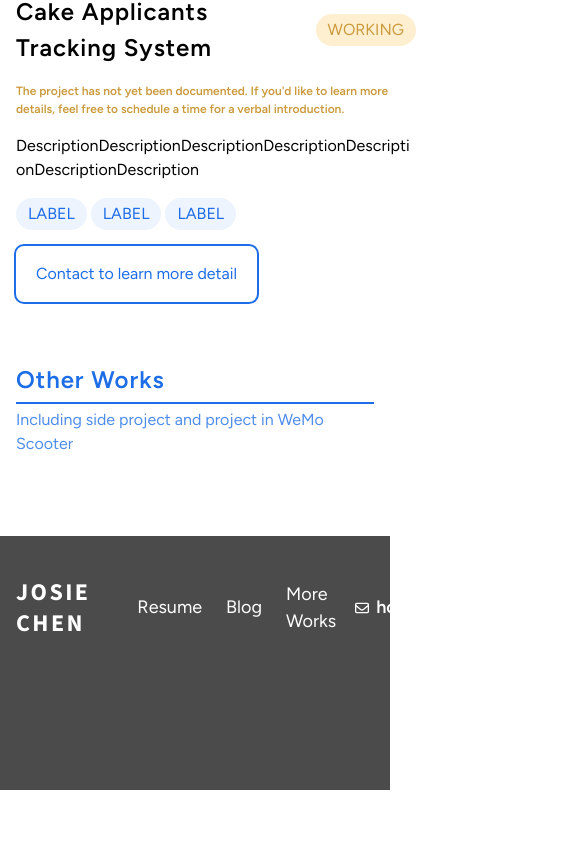
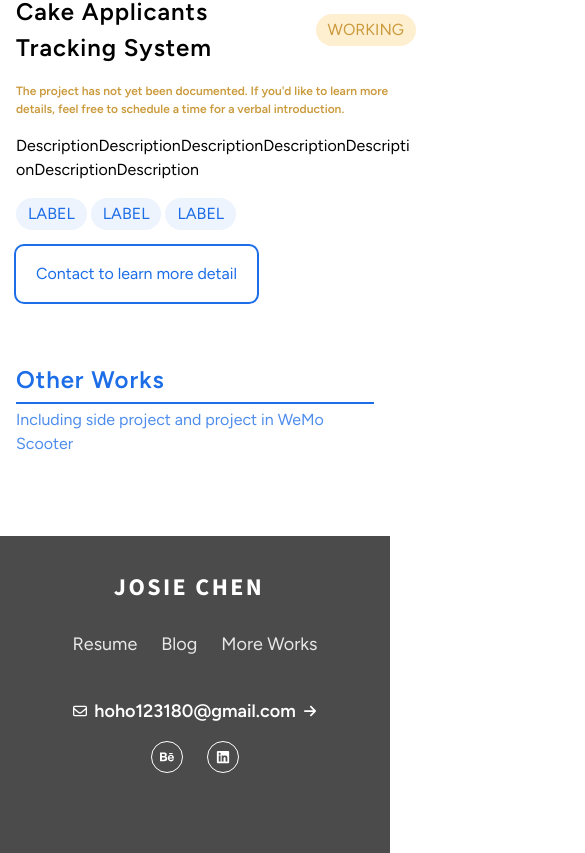
Before and after one commit to hoho123180/josie-portfolio, a Next.js app: page / in a window 390 px wide. Shown: the part 4393-5246 px from the top of the page, 585 px wide, since content can reach past the window. Before the commit the page ends 5183 px from the top, so only its background shows below. Built offline with nearby package versions, Linux system fonts and the light colour scheme.

Commit message:
:art: update Footer RWD

```diff
--- a/src/components/Footer/Footer.module.css
+++ b/src/components/Footer/Footer.module.css
@@ -3,7 +3,7 @@
   background-color: #4b4b4b;
   color: #fff;
   padding-inline: 16px;
-  height: 254px;
+  min-height: 254px;
 }
 .container {
   width: 100%;
@@ -16,6 +16,13 @@
   align-items: center;
   gap: 16px;
 }
+@media (max-width:1200px) {
+  .container {
+    flex-direction: column;
+    gap: 40px;
+    padding-block: 24px 80px;
+  }
+}
 .footerStart {
   display: flex;
   flex-direction: row;
@@ -23,12 +30,24 @@
   align-items: center;
   gap: 35px;
 }
+@media (max-width:1200px) {
+  .footerStart {
+    flex-direction: column;
+    gap: 16px;
+  }
+}
 .footerEnd {
   display: flex;
   flex-direction: row;
   justify-content: flex-start;
   align-items: center;
   gap: 24px;
+}
+@media (max-width:1200px) {
+  .footerEnd {
+    flex-direction: column;
+    gap: 16px;
+  }
 }
 .arrowIcon {
   display: flex;
@@ -46,4 +65,12 @@
   justify-content: flex-start;
   align-items: center;
   gap: 24px;
+  color: #e8e8e8;
 }
+.iconLinkContainer {
+  display: flex;
+  flex-direction: row;
+  justify-content: flex-start;
+  align-items: center;
+  gap: 24px;
+}
--- a/src/components/Footer/Footer.module.styl
+++ b/src/components/Footer/Footer.module.styl
@@ -7,7 +7,7 @@
   background-color grey1
   color contentInversePrimary
   padding-inline 16px
-  height 254px
+  min-height 254px
 
 .container
   width 100%
@@ -15,15 +15,29 @@
   margin-inline auto
   padding-block 29px
   flexbox(row, space-between, center, 16px)
+  @media ({mobile} )
+    flex-direction column
+    gap 40px
+    padding-block 24px 80px
 
 .footerStart
   flexbox(row, flex-start, center, 35px)
+  @media ({mobile} )
+    flex-direction column
+    gap 16px
 
 .footerEnd
   flexbox(row, flex-start, center, 24px)
+  @media ({mobile} )
+    flex-direction column
+    gap 16px
 
 .arrowIcon
   iconSize(20px)
 
 .linkList
   flexbox(row, flex-start, center, 24px)
+  color contentInverseSecondary
+
+.iconLinkContainer
+  flexbox(row, flex-start, center, 24px)
--- a/src/components/Footer/Footer.tsx
+++ b/src/components/Footer/Footer.tsx
@@ -39,6 +39,7 @@ const Footer: FC<Prop> = ({ }) => {
             leadingIcon={faEnvelope}
             trailingIcon={faArrowRight}
           />
+          <div className={styles.iconLinkContainer}>
             <A href={behanceLink}>
               <IconButton icon={faBehance} type='secondary' />
             </A>
@@ -47,6 +48,7 @@ const Footer: FC<Prop> = ({ }) => {
             </A>
           </div>
         </div>
+      </div>
     </footer>
   )
 }
```
Lines whose indentation alone changed are shown as unchanged.
